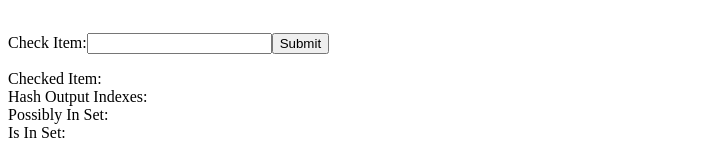
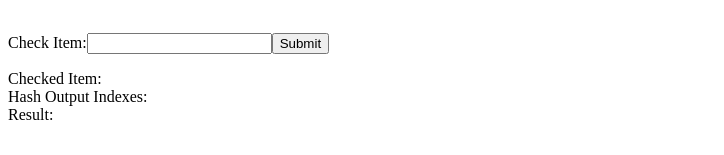
Before and after one commit to ellisandrews/bloom, a React (Create React App) app: page / in a window 1280 px wide. Shown: the part 674-829 px from the top of the page, without its empty margins (0-724 px from the left). Built offline with nearby package versions, Linux system fonts and the light colour scheme.

Commit message:
Better item check result reporting

```diff
--- a/src/CheckedItem.js
+++ b/src/CheckedItem.js
@@ -9,14 +9,17 @@ const CheckedItem = ({ item }) => {
 
   let value = ''
   let bitIndexes = []
-  let possiblyInSet = null
-  let isInSet = null
+  let result = ''
 
   if ( item ) {
     value = item.value
     bitIndexes = item.bitIndexes
-    possiblyInSet = item.possiblyInSet
-    isInSet = item.isInSet
+    result = item.possiblyInSet ? 'Possibly in the set' : 'Definitely not in the set'
+
+    // Note whether the result is a false positive if applicable
+    if ( item.possiblyInSet && !item.isInSet ) {
+      result += ' - False positive!'
+    }
   }
 
   return (
@@ -24,8 +27,7 @@ const CheckedItem = ({ item }) => {
       <p>
         Checked Item: {value}<br/>
         Hash Output Indexes: {bitIndexes ? stringifyIndexes(bitIndexes) : null}<br/>
-        Possibly In Set: {possiblyInSet}<br/>
-        Is In Set: {isInSet}
+        Result: {result}<br/>
       </p>
     </div>
   )
```
